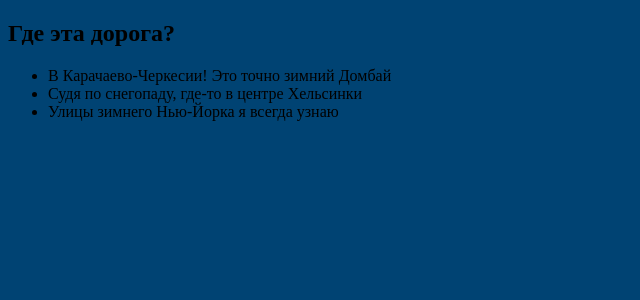
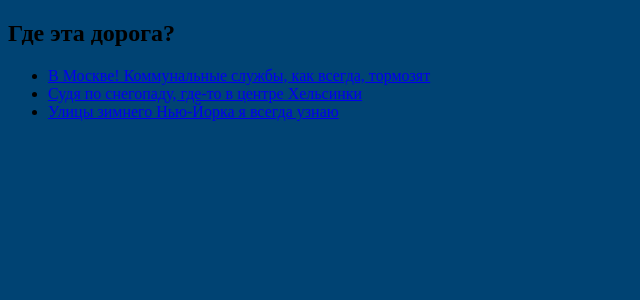
Before and after one commit to teamGro/lifehacker, a Vue app: page /question/1 in a window 1280 px wide. Shown: the top 300 px of the page, without its empty margins (0-640 px from the left). Built offline with nearby package versions, Linux system fonts and the light colour scheme.

Commit message:
added pages

```diff
--- a/src/App.vue
+++ b/src/App.vue
@@ -5,7 +5,7 @@
 <script>
 import { defineComponent } from 'vue';
 import { useStore } from 'vuex';
-import Answers from '@/data/answers';
+import AnswerVariants from '@/data/answerVariants';
 import Feedbacks from '@/data/feedbacks';
 import RightAnswers from '@/data/rightAnswers';
 
@@ -13,7 +13,7 @@ export default defineComponent({
   setup() {
     const store = useStore();
 
-    store.commit('setAnswers', Answers);
+    store.commit('setAnswerVariants', AnswerVariants);
     store.commit('setFeedbacks', Feedbacks);
     store.commit('setRightAnswers', RightAnswers);
   },
--- a/src/Pages/AnswerPage.vue
+++ b/src/Pages/AnswerPage.vue
@@ -1,11 +1,31 @@
 <template>
-
+  <p>{{ currentQuestion }} / 9</p>
+  <p>{{ feedback.text }}</p>
+  <p v-html="feedback.comments"></p>
+  <button @click="goToNextQuestion">Далее</button>
 </template>
 
 <script>
-import { defineComponent } from 'vue';
+import { computed, defineComponent } from 'vue';
+import { useStore } from 'vuex';
+import { useRouter } from 'vue-router';
 
 export default defineComponent({
-  setup() {},
+  setup() {
+    const store = useStore();
+    const router = useRouter();
+    const currentQuestion = computed(() => store.state.currentQuestion);
+
+    const goToNextQuestion = () => {
+      store.commit('updateCurrentQuestion');
+      router.push({ name: 'Question', params: { num: store.state.currentQuestion } });
+    };
+
+    return {
+      currentQuestion,
+      feedback: computed(() => store.getters.getFeedback),
+      goToNextQuestion,
+    };
+  },
 });
 </script>
--- a/src/components/AnswerItem.vue
+++ b/src/components/AnswerItem.vue
@@ -4,7 +4,9 @@
     :key="answer.num"
     @click="checkUserAnswer(answer.num)"
   >
-    <span>{{answer.text}}</span>
+    <router-link :to="{ name: 'Answer', params: { num: currentQuestion } }">{{
+      answer.text
+    }}</router-link>
   </li>
 </template>
 
@@ -16,15 +18,21 @@ export default defineComponent({
   props: ['answers'],
   setup() {
     const store = useStore();
+
+    const currentQuestion = computed(() => store.state.currentQuestion);
     const rightAnswer = computed(() => store.getters.getRightAnswer);
+
     const checkUserAnswer = (num) => {
       if (num === rightAnswer.value) {
         store.commit('saveRightUserAnswer', num);
       }
+
+      store.commit('setUserCurrentAnswer', num);
     };
 
     return {
       checkUserAnswer,
+      currentQuestion,
     };
   },
 });
--- a/src/components/AnswerList.vue
+++ b/src/components/AnswerList.vue
@@ -2,7 +2,7 @@
   <ul>
     <answer-item :answers="currentAnswers"></answer-item>
   </ul>
-  <span>{{text}}</span>
+  <span>{{ text }}</span>
 </template>
 
 <script>
@@ -15,7 +15,7 @@ export default defineComponent({
   setup() {
     const store = useStore();
     const currentQuestion = computed(() => store.state.currentQuestion);
-    const currentAnswers = computed(() => store.getters.getAnswers);
+    const currentAnswers = computed(() => store.getters.getAnswerVariants);
 
     return {
       currentQuestion,
--- /dev/null
+++ b/src/data/answerVariants.js
@@ -0,0 +1,44 @@
+export default {
+  1: [
+    {
+      num: 1,
+      text: 'В Москве! Коммунальные службы, как всегда, тормозят',
+    },
+    {
+      num: 2,
+      text: 'Судя по снегопаду, где-то в центре Хельсинки',
+    },
+    {
+      num: 3,
+      text: 'Улицы зимнего Нью-Йорка я всегда узнаю',
+    },
+  ],
+  2: [
+    {
+      num: 1,
+      text: 'Это же Русский мост во Владивостоке!',
+    },
+    {
+      num: 2,
+      text: 'Знаю, это мост-переезд между Данией и Швецией',
+    },
+    {
+      num: 3,
+      text: 'Это мост через Иртыш в городе Семей. Фото сделано в Казахстане!',
+    },
+  ],
+  3: [
+    {
+      num: 1,
+      text: 'Типичная Сибирь. Дорога где-нибудь в Алтайском крае',
+    },
+    {
+      num: 2,
+      text: 'Знаю, это мост-переезд между Данией и Швецией',
+    },
+    {
+      num: 3,
+      text: 'Это мост через Иртыш в городе Семей. Фото сделано в Казахстане!',
+    },
+  ],
+};
--- a/src/data/answers.js
+++ /dev/null
@@ -1,16 +0,0 @@
-export default {
-  1: [
-    {
-      num: 1,
-      text: 'В Карачаево-Черкесии! Это точно зимний Домбай',
-    },
-    {
-      num: 2,
-      text: 'Судя по снегопаду, где-то в центре Хельсинки',
-    },
-    {
-      num: 3,
-      text: 'Улицы зимнего Нью-Йорка я всегда узнаю',
-    },
-  ],
-};
--- a/src/data/feedbacks.js
+++ b/src/data/feedbacks.js
@@ -3,14 +3,57 @@ export default {
     {
       num: 1,
       text: 'Не в этот раз! На фото — Нью-Йорк.',
+      comments: '',
     },
     {
       num: 2,
       text: 'Хорошая попытка. Но нет, это заметает Нью-Йорк.',
+      comments: '',
     },
     {
       num: 3,
       text: 'В яблочко!',
+      comments: '',
+    },
+  ],
+  2: [
+    {
+      num: 1,
+      text: 'Дело говорите! Он и есть.',
+      comments: `Безопасно ездить по зимним дорогам в городе помогут шины <a href="#">Cordiant Winter Drive 2</a>.
+       Они идеальны, когда на поверхности улиц то снег, то каша, то мокрый лёд. Ловите шанс: сейчас эти шины можно купить со скидкой 15%. Ищите промокод в конце теста.`,
+    },
+    {
+      num: 2,
+      text: 'Эх, не признали Владивосток!',
+      comments: `Безопасно ездить по зимним дорогам в городе помогут шины <a href="#">Cordiant Winter Drive 2</a>.
+       Они идеальны, когда на поверхности улиц то снег, то каша, то мокрый лёд. Ловите шанс: сейчас эти шины можно купить со скидкой 15%. Ищите промокод в конце теста.`,
+    },
+    {
+      num: 3,
+      text: 'В яблочко!',
+      comments: `Безопасно ездить по зимним дорогам в городе помогут шины <a href="#">Cordiant Winter Drive 2</a>.
+       Они идеальны, когда на поверхности улиц то снег, то каша, то мокрый лёд. Ловите шанс: сейчас эти шины можно купить со скидкой 15%. Ищите промокод в конце теста.`,
+    },
+  ],
+  3: [
+    {
+      num: 1,
+      text: 'Было сложно, но вы угадали!',
+      comments: `Безопасно ездить по зимним дорогам в городе помогут шины <a href="#">Cordiant Winter Drive 2</a>.
+       Они идеальны, когда на поверхности улиц то снег, то каша, то мокрый лёд. Ловите шанс: сейчас эти шины можно купить со скидкой 15%. Ищите промокод в конце теста.`,
+    },
+    {
+      num: 2,
+      text: 'Эх, не признали Владивосток!',
+      comments: `Безопасно ездить по зимним дорогам в городе помогут шины <a href="#">Cordiant Winter Drive 2</a>.
+       Они идеальны, когда на поверхности улиц то снег, то каша, то мокрый лёд. Ловите шанс: сейчас эти шины можно купить со скидкой 15%. Ищите промокод в конце теста.`,
+    },
+    {
+      num: 3,
+      text: 'В яблочко!',
+      comments: `Безопасно ездить по зимним дорогам в городе помогут шины <a href="#">Cordiant Winter Drive 2</a>.
+       Они идеальны, когда на поверхности улиц то снег, то каша, то мокрый лёд. Ловите шанс: сейчас эти шины можно купить со скидкой 15%. Ищите промокод в конце теста.`,
     },
   ],
 };
--- a/src/data/rightAnswers.js
+++ b/src/data/rightAnswers.js
@@ -1,3 +1,6 @@
-export default [
-  { num: 1, answer: 3 },
-];
+export default {
+  1: 3,
+};
+// [
+//   { num: 1, answer: 3 },
+// ];
--- a/src/router/index.js
+++ b/src/router/index.js
@@ -1,6 +1,7 @@
 import { createRouter, createWebHistory } from 'vue-router';
 import StartPage from '../Pages/StartPage.vue';
 import QuestionPage from '../Pages/QuestionPage.vue';
+import AnswerPage from '../Pages/AnswerPage.vue';
 
 const routes = [
   {
@@ -13,6 +14,11 @@ const routes = [
     name: 'Question',
     component: QuestionPage,
   },
+  {
+    path: '/answer/:num',
+    name: 'Answer',
+    component: AnswerPage,
+  },
 ];
 
 const router = createRouter({
--- a/src/store/index.js
+++ b/src/store/index.js
@@ -4,21 +4,25 @@ export default createStore({
   state: {
     currentQuestion: 1,
     question: 'Где эта дорога?',
-    answers: null,
+    answerVariants: null,
     feedbacks: null,
     rightAnswers: null,
-    userAnswers: [],
+    userRightAnswers: [],
+    userCurrentAnswer: null,
   },
   getters: {
-    getAnswers(state) {
+    getAnswerVariants(state) {
       return state.answers[state.currentQuestion];
     },
     getRightAnswer(state) {
       return state.rightAnswers[state.currentQuestion];
     },
+    getFeedback(state) {
+      return state.feedbacks[state.currentQuestion][state.userCurrentAnswer];
+    },
   },
   mutations: {
-    setAnswers(state, answers) {
+    setAnswerVariants(state, answers) {
       state.answers = answers;
     },
     setFeedbacks(state, feedbacks) {
@@ -28,8 +32,14 @@ export default createStore({
       state.rightAnswers = rightAnswers;
     },
     saveRightUserAnswer(state, num) {
-      state.userAnswers.push(num);
-    }
+      state.userRightAnswers.push(num);
+    },
+    setUserCurrentAnswer(state, num) {
+      state.userCurrentAnswer = num;
+    },
+    updateCurrentQuestion(state) {
+      state.currentQuestion += 1;
+    },
   },
   actions: {
   },
```
Also changed, not shown: 2 other files (tests, documents, lock files or other folders).
